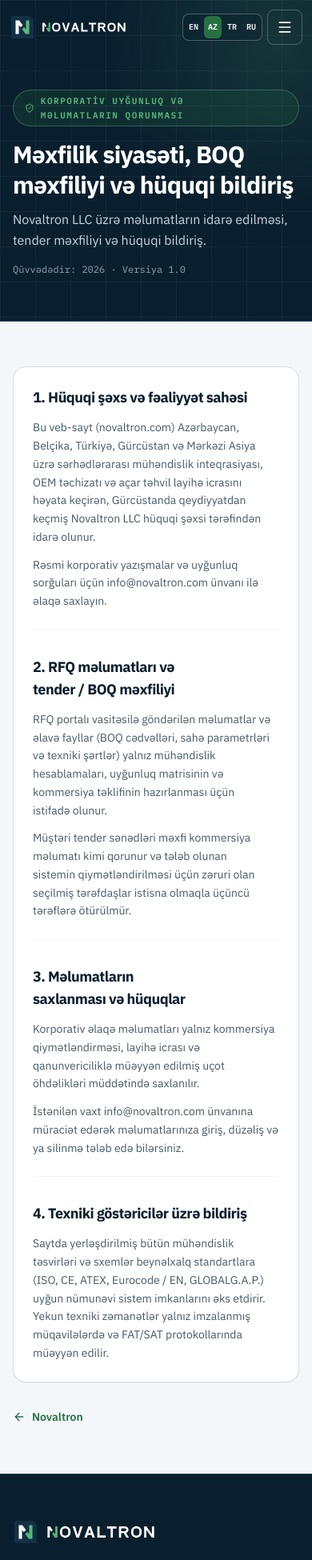
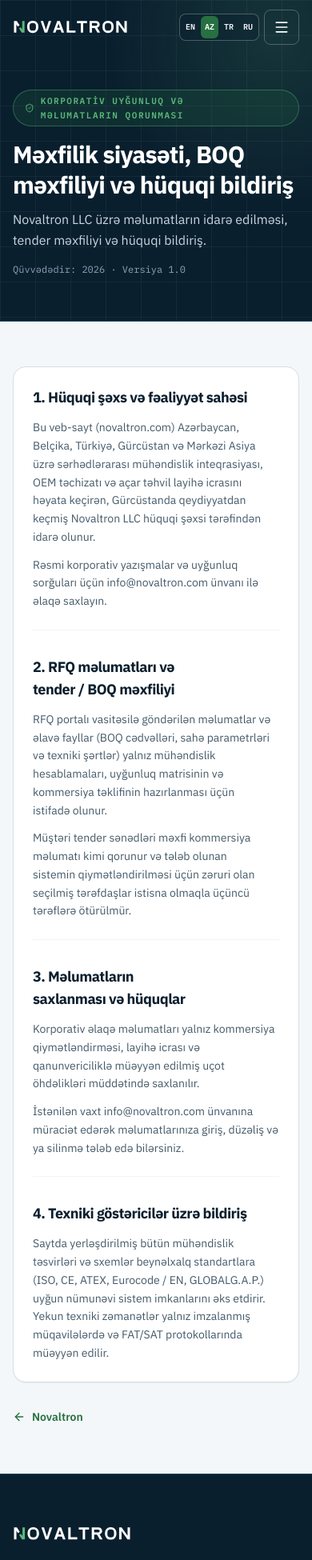
Before and after one commit to musaakhmed/novaltron, a Next.js app: page /az/legal in a window 390 px wide. Shown: the top 1950 px of the page at 80% size. Built offline with nearby package versions, Linux system fonts and the light colour scheme.

Commit message:
feat(brand): use standalone Primary Wordmark in global Header and Footer

```diff
--- a/design-system/novaltron/MASTER.md
+++ b/design-system/novaltron/MASTER.md
@@ -33,8 +33,9 @@
 
 ## 2. Logo System (Concept 1 — Precision Corridor)
 
-- **Wordmark (`NOVALTRON`):** Pure-vector uppercase geometric display mark with a two-tone 180°-symmetric diagonal-corridor split `N` (`#0A1F2E` + `#267042` on light, `#FFFFFF` + `#5BB87A` on dark).
-- **Companion Icon Badge:** `64×64` top-right 45°-chamfered tile containing the interlocking split `N` (`#FFFFFF` + `#5BB87A` on `#0A1F2E`/`#133045`).
+- **Primary Wordmark (`NOVALTRON`):** Standalone pure-vector geometric display mark with integrated two-tone 180°-symmetric split-diagonal corridor `N` (`#0A1F2E` + `#267042` on light surfaces; `#FFFFFF` + `#5BB87A` on dark hero/header/footer surfaces). Enforce `min-width: 110px` with proportional `height: auto`—never pair beside the square `N` badge on `novaltron.com` (`"N NOVALTRON"` double-mark misuse) and never stretch, squash, add drop shadows/glows, or recreate in inline text.
+- **Companion Chamfered `N` Icon Badge:** `64×64` top-right 45°-chamfered tile (`#FFFFFF` + `#5BB87A` on `#0A1F2E`/`#133045`). Used standalone for favicons/avatars and automatically in the mobile header (`24px–32px`, `28px` default) **only** when available logo width drops below `110px`.
+- **Clear Space:** Maintain `0.5x–1x` cap-height unobstructed padding around the mark on all sides.
 - **ERM Lockup:** Companion badge + reversed wordmark + `#5BB87A` `ERM` pill tag.
 
 ---
--- a/src/app/globals.css
+++ b/src/app/globals.css
@@ -753,14 +753,6 @@
     height: 2px;
   }
 
-  .h-\[14px\] {
-    height: 14px;
-  }
-
-  .h-\[18px\] {
-    height: 18px;
-  }
-
   .h-\[68px\] {
     height: 68px;
   }
@@ -877,8 +869,8 @@
     width: calc(var(--spacing) * 24);
   }
 
-  .w-auto {
-    width: auto;
+  .w-\[148px\] {
+    width: 148px;
   }
 
   .w-full {
@@ -927,6 +919,10 @@
 
   .min-w-\[44px\] {
     min-width: 44px;
+  }
+
+  .min-w-\[110px\] {
+    min-width: 110px;
   }
 
   .min-w-\[230px\] {
@@ -1874,6 +1870,10 @@
     padding-top: calc(var(--spacing) * 28);
   }
 
+  .pr-3 {
+    padding-right: calc(var(--spacing) * 3);
+  }
+
   .pr-16 {
     padding-right: calc(var(--spacing) * 16);
   }
@@ -1966,10 +1966,6 @@
     line-height: var(--tw-leading, var(--text-xs--line-height));
   }
 
-  .text-\[8\.5px\] {
-    font-size: 8.5px;
-  }
-
   .text-\[9px\] {
     font-size: 9px;
   }
@@ -2058,11 +2054,6 @@
   .tracking-\[0\.08em\] {
     --tw-tracking: .08em;
     letter-spacing: .08em;
-  }
-
-  .tracking-\[0\.11em\] {
-    --tw-tracking: .11em;
-    letter-spacing: .11em;
   }
 
   .tracking-\[0\.12em\] {
@@ -2794,16 +2785,8 @@
       display: inline-flex;
     }
 
-    .sm\:h-9 {
-      height: calc(var(--spacing) * 9);
-    }
-
-    .sm\:h-\[17px\] {
-      height: 17px;
-    }
-
-    .sm\:w-9 {
-      width: calc(var(--spacing) * 9);
+    .sm\:w-\[156px\] {
+      width: 156px;
     }
 
     .sm\:min-w-\[26px\] {
@@ -3123,12 +3106,6 @@
 
     .lg\:\!opacity-100 {
       opacity: 1 !important;
-    }
-  }
-
-  @media (min-width: 80rem) {
-    .xl\:block {
-      display: block;
     }
   }
 }
@@ -3201,6 +3178,84 @@ code, pre, .font-mono {
   flex-shrink: 0;
 }
 
+.site-header .brand-link {
+  padding-block: 10px;
+  padding-inline: 0 10px;
+}
+
+.site-header .brand-wordmark {
+  width: 148px;
+  min-width: 110px;
+  height: auto;
+  display: block;
+}
+
+.site-header .brand-badge {
+  width: 28px;
+  height: 28px;
+  display: none;
+}
+
+.site-header:not(.is-wide) .brand-slot {
+  flex: 1;
+  align-items: center;
+  min-inline-size: 44px;
+  display: flex;
+}
+
+.site-header:not(.is-wide) .brand-link {
+  padding-block: 10px;
+  padding-inline: 0 8px;
+}
+
+.site-header:not(.is-wide) .brand-wordmark {
+  display: none;
+}
+
+.site-header:not(.is-wide) .brand-badge {
+  display: block;
+}
+
+@media (min-width: 320px) {
+  .site-header:not(.is-wide) .brand-wordmark {
+    width: 124px;
+    min-width: 110px;
+    height: auto;
+    display: block;
+  }
+
+  .site-header:not(.is-wide) .brand-badge {
+    display: none;
+  }
+}
+
+@supports (container-type: inline-size) {
+  .site-header:not(.is-wide) .brand-slot {
+    container: brand-slot / inline-size;
+  }
+
+  .site-header:not(.is-wide) .brand-wordmark {
+    display: none;
+  }
+
+  .site-header:not(.is-wide) .brand-badge {
+    display: block;
+  }
+
+  @container brand-slot (min-width: 118px) {
+    .site-header:not(.is-wide) .brand-wordmark {
+      width: clamp(110px, 100cqi - 8px, 144px);
+      min-width: 110px;
+      height: auto;
+      display: block;
+    }
+
+    .site-header:not(.is-wide) .brand-badge {
+      display: none;
+    }
+  }
+}
+
 .site-header .site-nav {
   align-items: center;
   gap: .125rem;
--- a/src/components/Footer.tsx
+++ b/src/components/Footer.tsx
@@ -4,7 +4,7 @@ import { ArrowUpRight } from "lucide-react";
 import type { Locale } from "@/lib/i18n";
 import type { SiteDictionary } from "@/data/dictionaries/types";
 import { SITE_CONFIG } from "@/lib/site-config";
-import { PrecisionCorridorBadge, PrecisionCorridorWordmark } from "@/components/NovaltronLogo";
+import { PrecisionCorridorWordmark } from "@/components/NovaltronLogo";
 
 interface FooterProps {
   lang: Locale;
@@ -56,14 +56,10 @@ export function Footer({ lang, dict }: FooterProps) {
         <div className="grid grid-cols-1 gap-10 md:grid-cols-2 lg:grid-cols-4">
           {/* Brand & Summary */}
           <div className="lg:col-span-2">
-            <div className="flex items-center gap-2.5">
-              <PrecisionCorridorBadge
-                variant="light-on-dark"
-                className="h-8 w-8 shrink-0"
-              />
+            <div className="inline-flex items-center py-2 pr-3">
               <PrecisionCorridorWordmark
                 variant="light-on-dark"
-                className="h-[18px] w-auto shrink-0"
+                className="w-[148px] max-w-full min-w-[110px] h-auto shrink-0 sm:w-[156px]"
               />
               <span className="sr-only">NOVALTRON</span>
             </div>
--- a/src/components/Header.tsx
+++ b/src/components/Header.tsx
@@ -111,6 +111,7 @@ export function Header({ lang, dict }: HeaderProps) {
 
   const isOpaque = scrolled || mobileOpen;
   const isLightSurface = !isOpaque && baseSubPath === "/bio-ipm";
+  const logoVariant = isLightSurface ? "dark-on-light" : "light-on-dark";
 
   return (
     <header
@@ -123,33 +124,26 @@ export function Header({ lang, dict }: HeaderProps) {
     >
       <div
         ref={innerRef}
-        className="header-inner mx-auto flex h-[68px] max-w-7xl items-center justify-between gap-2 px-3 sm:gap-3 sm:px-6 lg:px-8"
+        className="header-inner mx-auto flex h-[68px] max-w-7xl items-center justify-between gap-2 px-4 sm:gap-3 sm:px-6 lg:px-8"
       >
-        {/* Brand Wordmark */}
-        <Link
-          href={`/${lang}`}
-          className="group flex min-h-[44px] items-center gap-2 no-underline shrink-0 cursor-pointer sm:gap-2.5"
-          onClick={() => setMobileOpen(false)}
-        >
-          <PrecisionCorridorBadge
-            variant={isLightSurface ? "dark-on-light" : "light-on-dark"}
-            className="h-8 w-8 shrink-0 transition-transform duration-200 group-hover:scale-[1.03] sm:h-9 sm:w-9"
-          />
-          <span className="flex flex-col leading-none">
+        {/* Brand Identity: Standalone Primary Wordmark (>=110px) or Chamfered N Badge (<110px on mobile) */}
+        <div className="brand-slot">
+          <Link
+            href={`/${lang}`}
+            className="brand-link inline-flex min-h-[44px] min-w-[44px] items-center no-underline cursor-pointer"
+            onClick={() => setMobileOpen(false)}
+          >
             <PrecisionCorridorWordmark
-              variant={isLightSurface ? "dark-on-light" : "light-on-dark"}
-              className="h-[14px] w-auto shrink-0 sm:h-[17px]"
+              variant={logoVariant}
+              className="brand-wordmark shrink-0"
+            />
+            <PrecisionCorridorBadge
+              variant={logoVariant}
+              className="brand-badge shrink-0"
             />
             <span className="sr-only">NOVALTRON</span>
-            <span
-              className={`mt-1 hidden font-mono text-[8.5px] uppercase tracking-[0.11em] whitespace-nowrap transition-colors duration-200 xl:block ${
-                isLightSurface ? "text-[#1B5431]" : "text-slate-300"
-              }`}
-            >
-              CAUCASUS · CENTRAL ASIA
-            </span>
-          </span>
-        </Link>
+          </Link>
+        </div>
 
         {/* Desktop Navigation */}
         <nav ref={navRef} aria-label="Primary" className="site-nav">
--- a/src/components/NovaltronLogo.tsx
+++ b/src/components/NovaltronLogo.tsx
@@ -20,6 +20,9 @@ export function PrecisionCorridorBadge({
     <svg
       xmlns="http://www.w3.org/2000/svg"
       viewBox="0 0 64 64"
+      width={64}
+      height={64}
+      preserveAspectRatio="xMidYMid meet"
       className={className}
       aria-hidden={decorative ? "true" : undefined}
       role={decorative ? undefined : "img"}
@@ -36,7 +39,7 @@ export function PrecisionCorridorBadge({
  * Pure-vector Concept 1 — Precision Corridor NOVALTRON wordmark (-4 4 393 52 viewBox).
  */
 export function PrecisionCorridorWordmark({
-  className = "h-4 w-auto shrink-0",
+  className = "w-[148px] min-w-[110px] h-auto shrink-0",
   variant = "light-on-dark",
   decorative = true,
 }: LogoMarkProps) {
@@ -47,6 +50,9 @@ export function PrecisionCorridorWordmark({
     <svg
       xmlns="http://www.w3.org/2000/svg"
       viewBox="-4 4 393 52"
+      width={393}
+      height={52}
+      preserveAspectRatio="xMidYMid meet"
       className={className}
       aria-hidden={decorative ? "true" : undefined}
       role={decorative ? undefined : "img"}
```
Also changed, not shown: src/app/tailwind.css.
